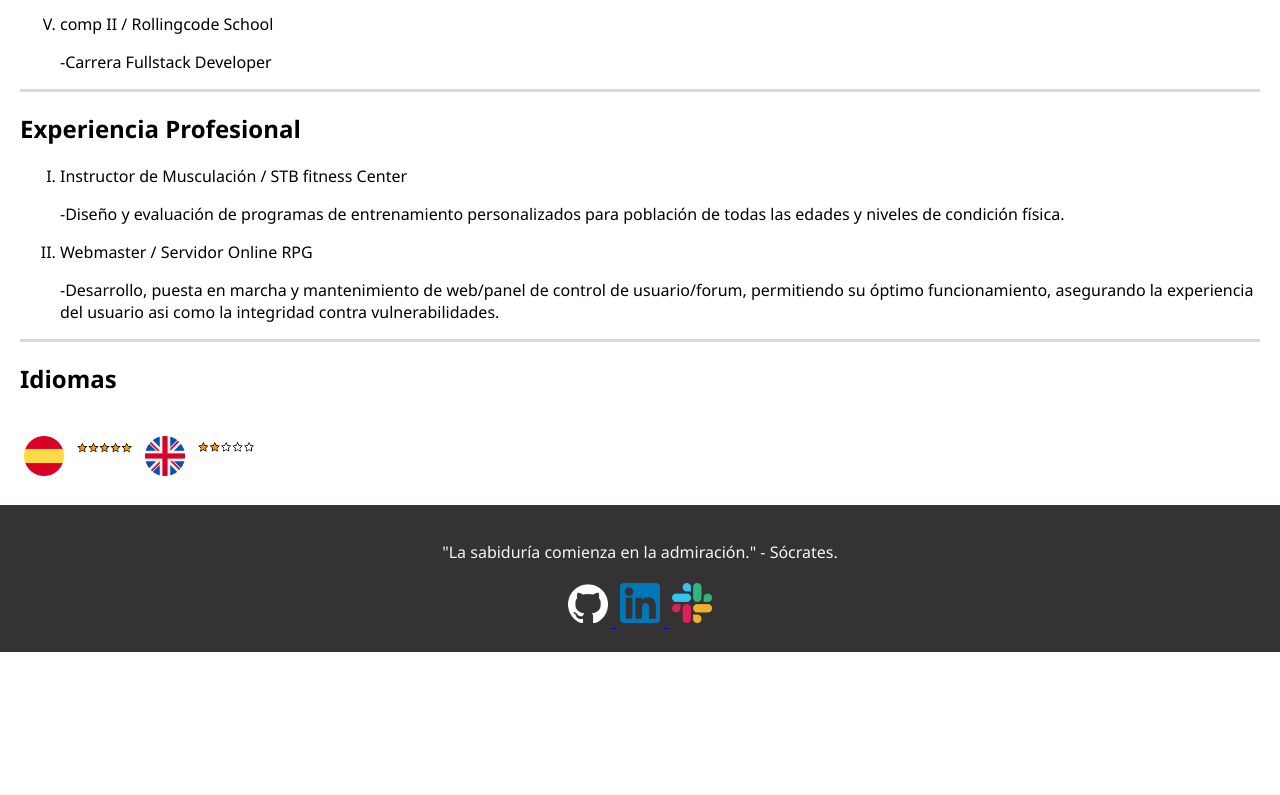
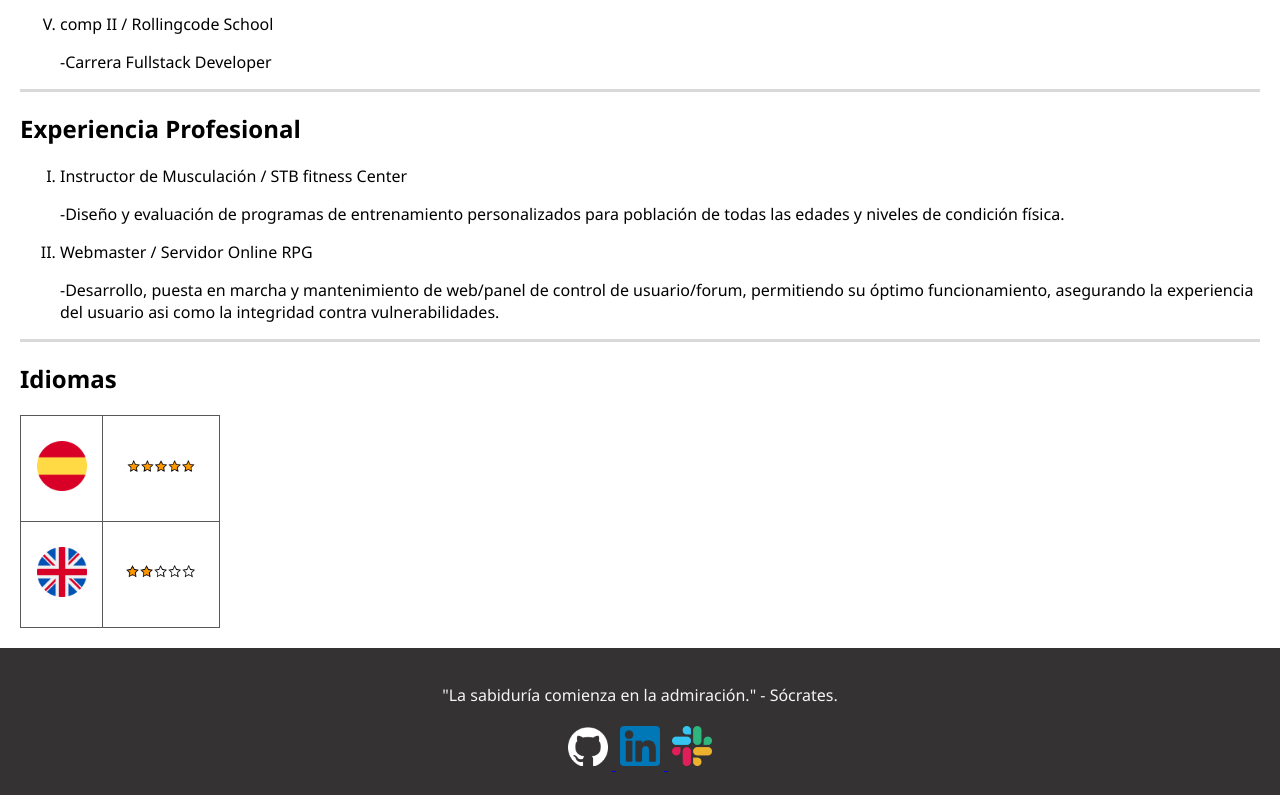
Before and after one commit to IgnacioRMN/portfolio, a plain HTML site: page index.html in a window 1280 px wide. Shown: the part 723-1518 px from the top of the page. Before the commit the page ends 1375 px from the top, so only its background shows below. Drawn offline with Linux system fonts and the light colour scheme.

Commit message:
Add files via upload

```diff
--- a/index.html
+++ b/index.html
@@ -48,14 +48,26 @@
                 <p>-Desarrollo, puesta en marcha y mantenimiento de web/panel de control de usuario/forum, permitiendo su óptimo funcionamiento, asegurando la experiencia del usuario asi como la integridad contra vulnerabilidades.</p>
             </ul>
         </section>
-        <section>
+        <section">
             <h2>Idiomas</h2>
-
-                <img src="./img/spain.png" alt="espanol" class="idiomas">
-                <img src="./img/spain1.png" alt="cinco estrellas" width="65">
-
-                <img src="./img/uk.png" alt="ingles" class="idiomas">
-                <img src="./img/uk1.png" alt="dos estrellas" width="65">
+            <table>
+                <tr>
+                    <td>
+                        <img src="./img/spain.png" alt="espanol" width="50">
+                    </td>
+                    <td>
+                        <img src="./img/spain1.png" alt="cinco estrellas" width="80">
+                    </td>
+                </tr>
+                <tr>
+                    <td>
+                        <img src="./img/uk.png" alt="ingles" width="50">
+                    </td>
+                    <td>
+                        <img src="./img/uk1.png" alt="dos estrellas" width="80">
+                    </td>
+                </tr>
+            </table>
         </section>
     </main>
     <footer>
--- a/styles.css
+++ b/styles.css
@@ -26,9 +26,15 @@ main {
     margin-bottom: 20px;
 }
 
-.idiomas {
-    width: 40px;
-    margin: 4px;
+table {
+    border-collapse: collapse;
+    width: 200px;
+}
+
+td {
+    border: 1px solid rgb(88, 88, 88);
+    padding: 10px;
+    text-align: center;
 }
 
 .logo-redes img {
```
